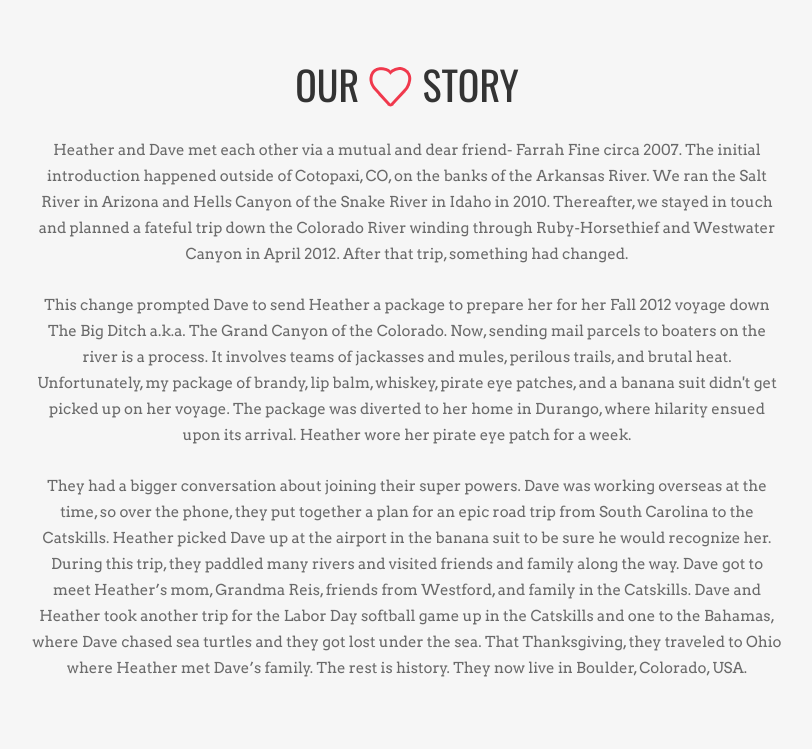
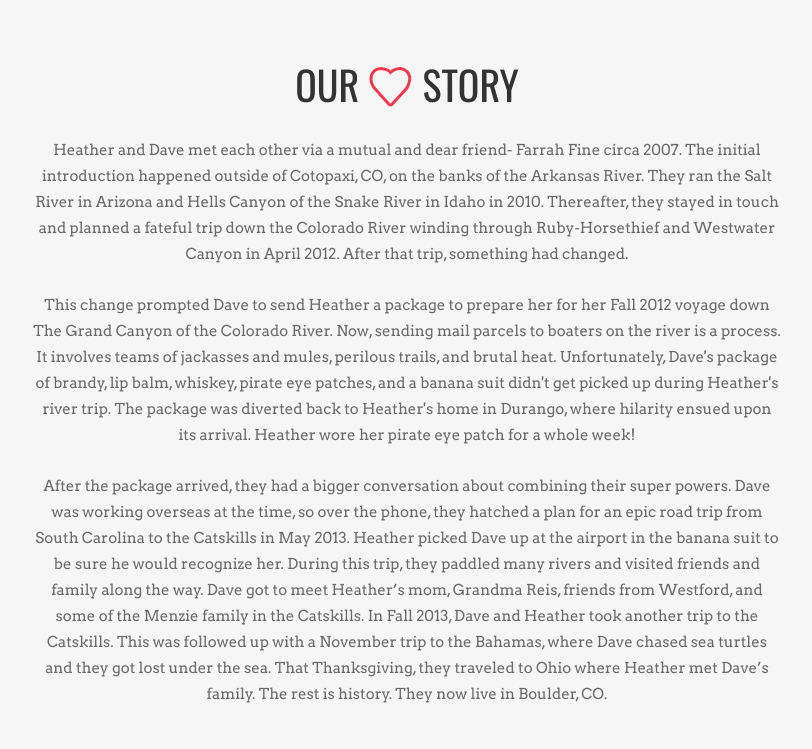
Before and after one commit to RunningTalus/frenzy, a website: page src/index.html in a window 1280 px wide. Shown: the part 2720-3469 px from the top of the page, without its empty margins (233-1045 px from the left). Drawn offline with nearby package versions, Linux system fonts and the light colour scheme; some packages are replaced by stand-ins of ours.

Commit message:
Changed and edited story.

```diff
--- a/src/index.html
+++ b/src/index.html
@@ -310,9 +310,9 @@
                             		OUR <img src="images/heart-icon.png" alt=""> STORY
                             	</h2>
 
-                            	<p>Heather and Dave met each other via a mutual and dear friend- Farrah Fine circa 2007. The initial introduction happened outside of Cotopaxi, CO, on the banks of the Arkansas River. We ran the Salt River in Arizona and Hells Canyon of the Snake River in Idaho in 2010.  Thereafter, we stayed in touch and planned a fateful trip down the Colorado River winding through Ruby-Horsethief and Westwater Canyon in April 2012. After that trip, something had changed.</p>
-                              <p>This change prompted Dave to send Heather a package to prepare her for her Fall 2012 voyage down The Big Ditch a.k.a. The Grand Canyon of the Colorado.  Now, sending mail parcels to boaters on the river is a process. It involves teams of jackasses and mules, perilous trails, and brutal heat. Unfortunately, my package of brandy, lip balm, whiskey, pirate eye patches, and a banana suit didn't get picked up on her voyage. The package was diverted to her home in Durango, where hilarity ensued upon its arrival. Heather wore her pirate eye patch for a week.</p>
-                            	<p>They had a bigger conversation about joining their super powers. Dave was working overseas at the time, so over the phone, they put together a plan for an epic road trip from South Carolina to the Catskills. Heather picked Dave up at the airport in the banana suit to be sure he would recognize her. During this trip, they paddled many rivers and visited friends and family along the way. Dave got to meet Heather’s mom, Grandma Reis, friends from Westford, and family in the Catskills. Dave and Heather took another trip for the Labor Day softball game up in the Catskills and one to the Bahamas, where Dave chased sea turtles and they got lost under the sea. That Thanksgiving, they traveled to Ohio where Heather met Dave’s family. The rest is history. They now live in Boulder, Colorado, USA.</p>
+                            	<p>Heather and Dave met each other via a mutual and dear friend- Farrah Fine circa 2007.  The initial introduction happened outside of Cotopaxi, CO, on the banks of the Arkansas River.  They ran the Salt River in Arizona and Hells Canyon of the Snake River in Idaho in 2010.  Thereafter, they stayed in touch and planned a fateful trip down the Colorado River winding through Ruby-Horsethief and Westwater Canyon in April 2012.  After that trip, something had changed.</p>
+                              <p>This change prompted Dave to send Heather a package to prepare her for her Fall 2012 voyage down The Grand Canyon of the Colorado River.  Now, sending mail parcels to boaters on the river is a process.  It involves teams of jackasses and mules, perilous trails, and brutal heat.  Unfortunately, Dave's package of brandy, lip balm, whiskey, pirate eye patches, and a banana suit didn't get picked up during Heather's river trip.  The package was diverted back to Heather's home in Durango, where hilarity ensued upon its arrival.  Heather wore her pirate eye patch for a whole week!</p>
+                            	<p>After the package arrived, they had a bigger conversation about combining their super powers.  Dave was working overseas at the time, so over the phone, they hatched a plan for an epic road trip from South Carolina to the Catskills in May 2013.  Heather picked Dave up at the airport in the banana suit to be sure he would recognize her.  During this trip, they paddled many rivers and visited friends and family along the way. Dave got to meet Heather’s mom, Grandma Reis, friends from Westford, and some of the Menzie family in the Catskills.  In Fall 2013, Dave and Heather took another trip to the Catskills.  This was followed up with a November trip to the Bahamas, where Dave chased sea turtles and they got lost under the sea.  That Thanksgiving, they traveled to Ohio where Heather met Dave’s family.  The rest is history.  They now live in Boulder, CO.  </p>
                           	</div>
                         </div>
                    </div> <!-- END of ROW-1 -->
```
